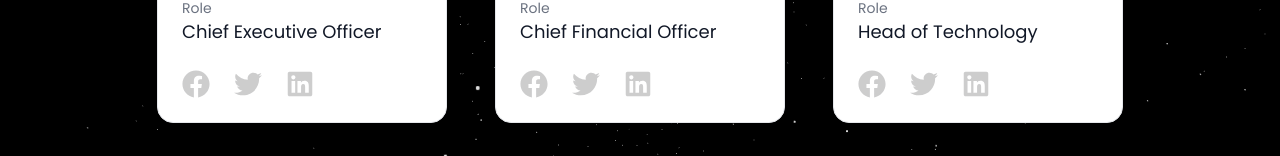
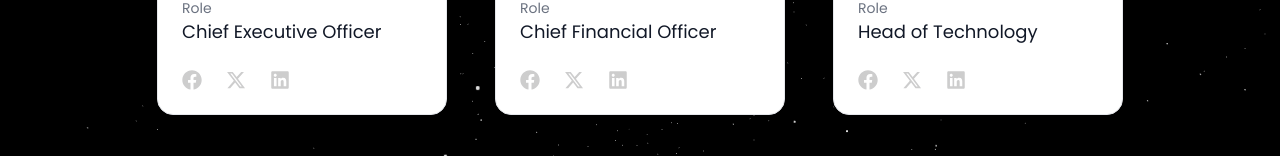
Before and after one commit to solheimtech/solheim-tech, a Next.js app: page /about/team in a window 1280 px wide. Shown: the part 644-800 px from the top of the page. Built offline with nearby package versions, Linux system fonts and the light colour scheme.

Commit message:
updated cards

```diff
--- a/app/components/ui/team-card.tsx
+++ b/app/components/ui/team-card.tsx
@@ -1,6 +1,7 @@
 import Image from "next/image";
 import { FC, useState } from "react";
-import { FaFacebook, FaTwitter, FaLinkedin } from "react-icons/fa";
+import { FaFacebook, FaLinkedin } from "react-icons/fa";
+import { FaXTwitter } from "react-icons/fa6";
 import { motion } from "framer-motion";
 
 interface User {
@@ -59,21 +60,21 @@ const Card: FC<CardProps> = ({ user }) => {
             className="opacity-20 hover:text-black hover:opacity-100 transition-colors duration-300"
             whileHover={{ scale: 1.1 }}
           >
-            <FaFacebook size={28} />
+            <FaFacebook size={20} />
           </motion.a>
           <motion.a
             href="#"
             className="opacity-20 hover:text-black hover:opacity-100 transition-colors duration-300"
             whileHover={{ scale: 1.1 }}
           >
-            <FaTwitter size={28} />
+            <FaXTwitter size={20} />
           </motion.a>
           <motion.a
             href="#"
             className="opacity-20 hover:text-black hover:opacity-100 transition-colors duration-300"
             whileHover={{ scale: 1.1 }}
           >
-            <FaLinkedin size={28} />
+            <FaLinkedin size={20} />
           </motion.a>
         </div>
       </div>
```
